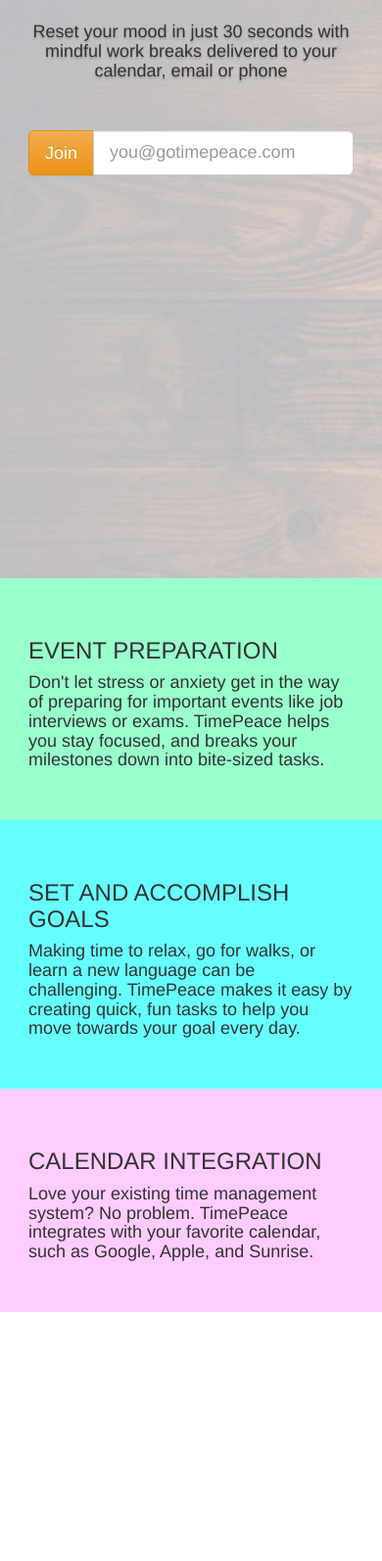
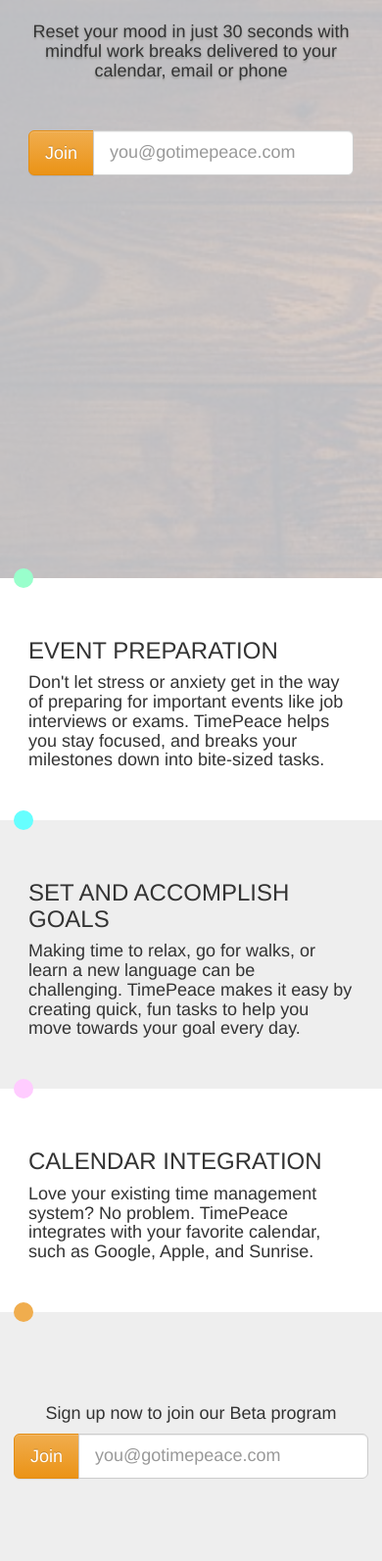
Before and after one commit to timepeace/timepeace.github.io, a plain HTML site: page mobile.html in a window 390 px wide. Shown: the part 220-1813 px from the top of the page at 98% size. Before the commit the page ends 1559 px from the top, so only its background shows below. Drawn offline with nearby package versions, Linux system fonts and the light colour scheme; a script that the page names is missing.

Commit message:
more improvements to mobile site

```diff
--- a/index.js
+++ b/index.js
@@ -27,15 +27,15 @@ var readyHandler = function() {
     var router = new Router();
     Backbone.history.start();
 
-    $('#cta').delegate('form', 'submit', submit);
+    $('form.join').on('submit', submit);
 };
 
 var submit = function() {
-    ga('send', 'event', 'CTA', 'Join');
-    var email = encodeURIComponent($("#join input").val());
-    $(this)[0].action = (googleFormUrl + '?' + googleFormEmailEntry + '=' + email + '&submit=submit');
-    $('#thankyou').show();
-    $('#join').hide();
+//    ga('send', 'event', 'CTA', 'Join');
+    var email = encodeURIComponent($(".join input").val());
+//    $(this)[0].action = (googleFormUrl + '?' + googleFormEmailEntry + '=' + email + '&submit=submit');
+    $('.thankyou').show();
+    $('.join').hide();
 };
 
 var yieldFocus = function() {
--- a/mobile.css
+++ b/mobile.css
@@ -16,6 +16,7 @@ body {
     background: rgb(238, 238, 238);
     background: rgba(238, 238, 238, .75);
     min-height: 90vh;
+    padding-bottom: 25px;
     padding-top: 15%;
     text-shadow: 0px 2px 2px rgba(150, 152, 150, 1);
 }
@@ -23,6 +24,11 @@ body {
 .feature {
     padding-bottom: 7.5%;
     padding-top: 7.5%;
+}
+
+.feature-container, .feature-separator {
+    background-color: white;
+    position: relative;
 }
 
 #headline {
@@ -33,6 +39,17 @@ body {
     display: none;
 }
 
+.join-container {
+    position: relative;
+}
+
 .pad {
     padding: 1em;
 }
+
+.separator {
+    border-radius: 10px;
+    padding: 10px;
+    position: absolute;
+    top: -10px;
+}
--- a/mobile.html
+++ b/mobile.html
@@ -26,7 +26,6 @@
         <link rel="stylesheet" href="//maxcdn.bootstrapcdn.com/bootstrap/3.2.0/css/bootstrap-theme.min.css">
         <link rel="stylesheet" href="mobile.css">
         <script src="//code.jquery.com/jquery-2.1.1.min.js"></script>
-        <script src="jquery.fullPage.min.js"></script>
         <script src="//cdnjs.cloudflare.com/ajax/libs/underscore.js/1.7.0/underscore-min.js"></script>
         <script src="//cdnjs.cloudflare.com/ajax/libs/backbone.js/1.1.2/backbone-min.js"></script>
         <script src="//maxcdn.bootstrapcdn.com/bootstrap/3.2.0/js/bootstrap.min.js"></script>
@@ -35,6 +34,7 @@
         <title>TimePeace</title>
     </head>
     <body>
+        <iframe id="no-target" name="no-target" onload="yieldFocus();" src="#" style="display:none;"></iframe>
         <div class="navbar navbar-default navbar-fixed-top" id="nav" role="navigation">
             <div class="container-fluid">
                 <div class="navbar-header">
@@ -59,7 +59,9 @@
                         </h4>
                         <br/>
                         <br/>
-                        <form action="" id="join" method="POST" target="no-target">
+                    </div>
+                    <div class="col-md-4 col-md-offset-4">
+                        <form action="" class="join" method="POST" target="no-target">
                             <div class="input-group input-group-lg">
                                 <span class="input-group-btn">
                                     <button class="btn btn-warning" type="submit">Join</button>
@@ -67,8 +69,7 @@
                                 <input type="text" class="form-control" placeholder="you@gotimepeace.com">
                             </div>
                         </form>
-                        <iframe id="no-target" name="no-target" onload="yieldFocus();" src="#" style="display:none;"></iframe>
-                        <div id="thankyou" style="display:none;">
+                        <div class="thankyou" style="display:none;">
                             <div class="panel panel-default">
                                 <div class="panel-body">
                                     Thank you!
@@ -78,7 +79,9 @@
                     </div>
                 </div>
             </div>
-            <div class="pad row" style="background-color:#99FFCC;">
+            <div class="feature-container pad row">
+                <div class="col-md-2 col-md-offset-5 separator" style="background-color:#99FFCC;">
+                </div>
                 <div class="feature col-md-6 col-md-offset-3">
                     <h3 class="text-uppercase">Event preparation</h3>
                     <h4>Don't let stress or anxiety get in the way of preparing
@@ -87,7 +90,9 @@
                     into bite-sized tasks.</h4>
                 </div>
             </div>
-            <div class="pad row" style="background-color:#66FFFF">
+            <div class="feature-container pad row" style="background-color:#EEEEEE">
+                <div class="col-md-2 col-md-offset-5 separator"  style="background-color:#66FFFF">
+                </div>
                 <div class="feature col-md-6 col-md-offset-3">
                     <h3 class="text-uppercase">Set and accomplish goals</h3>
                     <h4>Making time to relax, go for walks, or learn a new
@@ -96,12 +101,36 @@
                     goal every day.</h4>
                 </div>
             </div>
-            <div class="pad row" style="background-color:#FFCCFF">
+            <div class="feature-container pad row">
+                <div class="col-md-2 col-md-offset-5 separator" style="background-color:#FFCCFF">
+                </div>
                 <div class="feature col-md-6 col-md-offset-3">
                     <h3 class="text-uppercase">Calendar integration</h3>
                     <h4>Love your existing time management system? No problem.
                     TimePeace integrates with your favorite calendar, such as
                     Google, Apple, and Sunrise.</h4>
+                </div>
+            </div>
+            <div class="join-container pad row" style="background-color:#EEEEEE">
+                <div class="col-md-2 col-md-offset-5 separator" style="background-color:#F0AD4E">
+                </div>
+                <div class="col-md-4 col-md-offset-4 text-center" style="padding: 5em 0 5em 0;">
+                    <h4>Sign up now to join our Beta program</h4>
+                    <form action="" class="join" method="POST" target="no-target">
+                        <div class="input-group input-group-lg">
+                            <span class="input-group-btn">
+                                <button class="btn btn-warning" type="submit">Join</button>
+                            </span>
+                            <input type="text" class="form-control" placeholder="you@gotimepeace.com">
+                        </div>
+                    </form>
+                    <div class="thankyou" style="display:none;">
+                        <div class="panel panel-default">
+                            <div class="panel-body">
+                                Thank you!
+                            </div>
+                        </div>
+                    </div>
                 </div>
             </div>
         </div>
```
